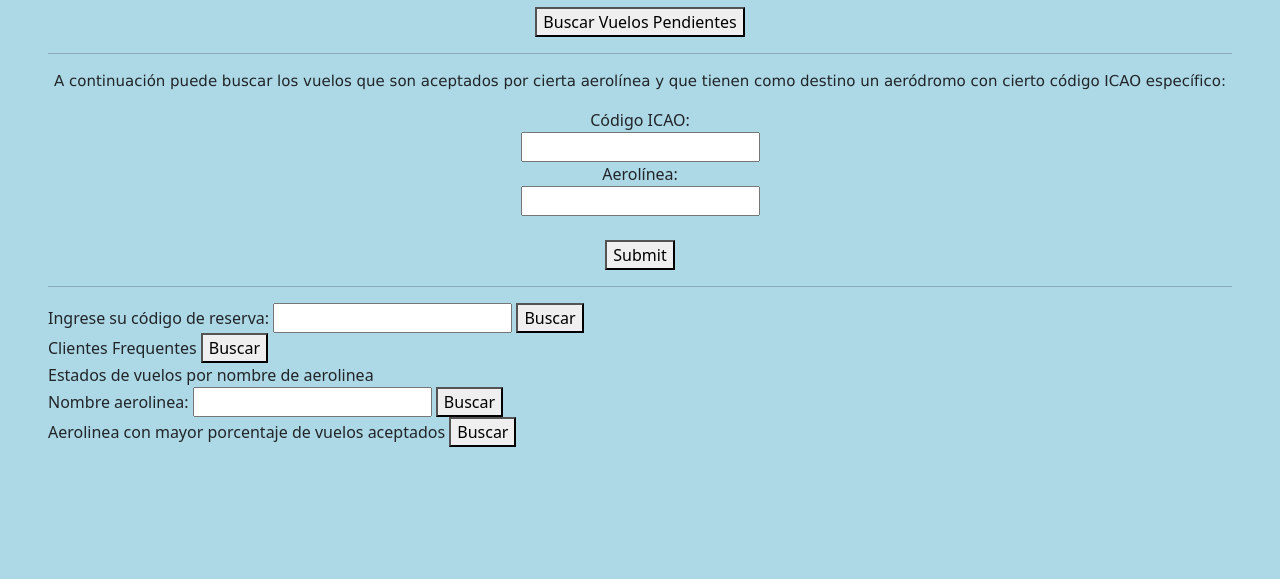
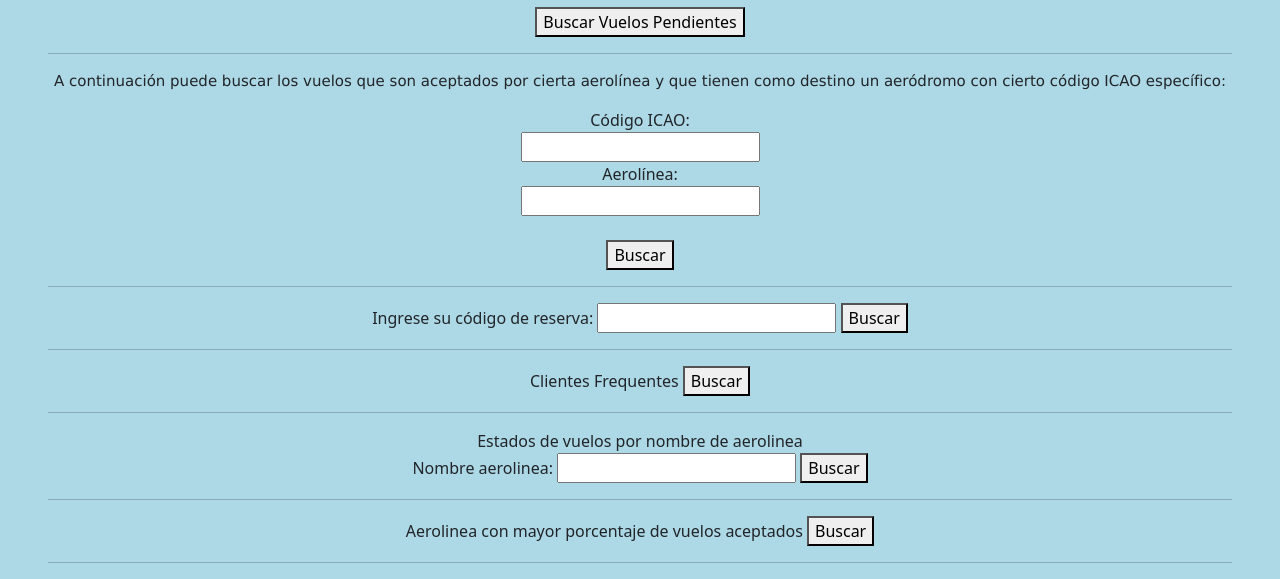
Before and after one commit to Jpuc1143/Proyecto-IIC2413-23, a PHP site: page / in a window 1280 px wide. Shown: the part 461-1040 px from the top of the page. Before the commit the page ends 908 px from the top, so only its background shows below. Run offline with PHP 8.4, Linux system fonts and the light colour scheme.

Commit message:
actualizacion index

```diff
--- a/Sites/index.php
+++ b/Sites/index.php
@@ -18,32 +18,41 @@
   <input type="text" id="icao" name="icao" value=""><br>
   <label for="aerolinea">Aerolínea:</label><br>
   <input type="text" id="aerolinea" name="aerolinea" value=""><br><br>
-  <button type="submit" name="query" value="2">Submit</button>
+  <button type="submit" name="query" value="2">Buscar</button>
 </form>
 </div>
 <hr>
+<div align="center">
 <form>
 	<label>Ingrese su código de reserva:</label>
         <input type="text" name="codigo">
 	<button type="submit" name="query" value="3">Buscar</button>
 </form>
-
+</div>
+<hr>
+<div align="center">
 <form>
 	<label>Clientes Frequentes</label>
 	<button type="submit" name="query" value="4">Buscar</button>
 </form>
-
+</div>
+<hr>
+<div align="center">
 <form>
 	<label>Estados de vuelos por nombre de aerolinea</label></br>
 	<label>Nombre aerolinea: </label>
 	<input type="text" name="compania">
 	<button type="submit" name="query" value="5">Buscar</button>
 </form>
-
+</div>
+<hr>
+<div align="center">
 <form>
 	<label>Aerolinea con mayor porcentaje de vuelos aceptados</label>
 	<button type="submit" name="query" value="6">Buscar</button>
 </form>
+</div>
+<hr>
 
 <?php
 if (isset($_GET["query"])) {
```
